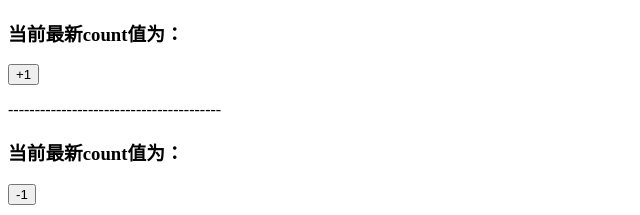
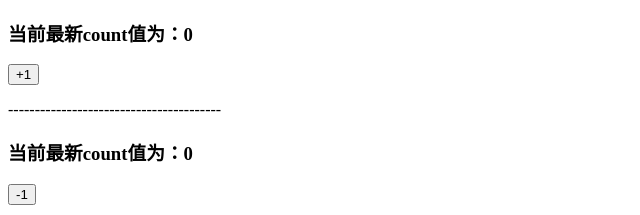
Before and after one commit to Manimaniho/vuex_demo, a Vue app: page / in a window 1280 px wide. Shown: the top 215 px of the page, without its empty margins (0-640 px from the left). Built offline with nearby package versions, Linux system fonts and the light colour scheme.

Commit message:
state：存储共享数据

```diff
--- a/src/components/Additon.vue
+++ b/src/components/Additon.vue
@@ -1,13 +1,18 @@
 <template>
   <div>
-    <h3>当前最新count值为：</h3>
-    <button>+1</button>
+    <h3>当前最新count值为：{{ $store.state.count }}</h3>
+    <button @click="btnHandler1">+1</button>
   </div>
 </template>
 <script>
 export default {
   data() {
     return {}
+  },
+  methods: {
+    btnHandler1() {
+      // this.$store.state.count++
+    }
   }
 }
 </script>
--- a/src/components/Subtraction.vue
+++ b/src/components/Subtraction.vue
@@ -1,13 +1,17 @@
 <template>
   <div>
-    <h3>当前最新count值为：</h3>
+    <h3>当前最新count值为：{{ count }}</h3>
     <button>-1</button>
   </div>
 </template>
 <script>
+import { mapState } from 'vuex'
 export default {
   data() {
     return {}
+  },
+  computed: {
+    ...mapState(['count'])
   }
 }
 </script>
--- a/src/store/index.js
+++ b/src/store/index.js
@@ -5,6 +5,7 @@ Vue.use(Vuex)
 
 export default new Vuex.Store({
   state: {
+    count: 0
   },
   mutations: {
   },
```
